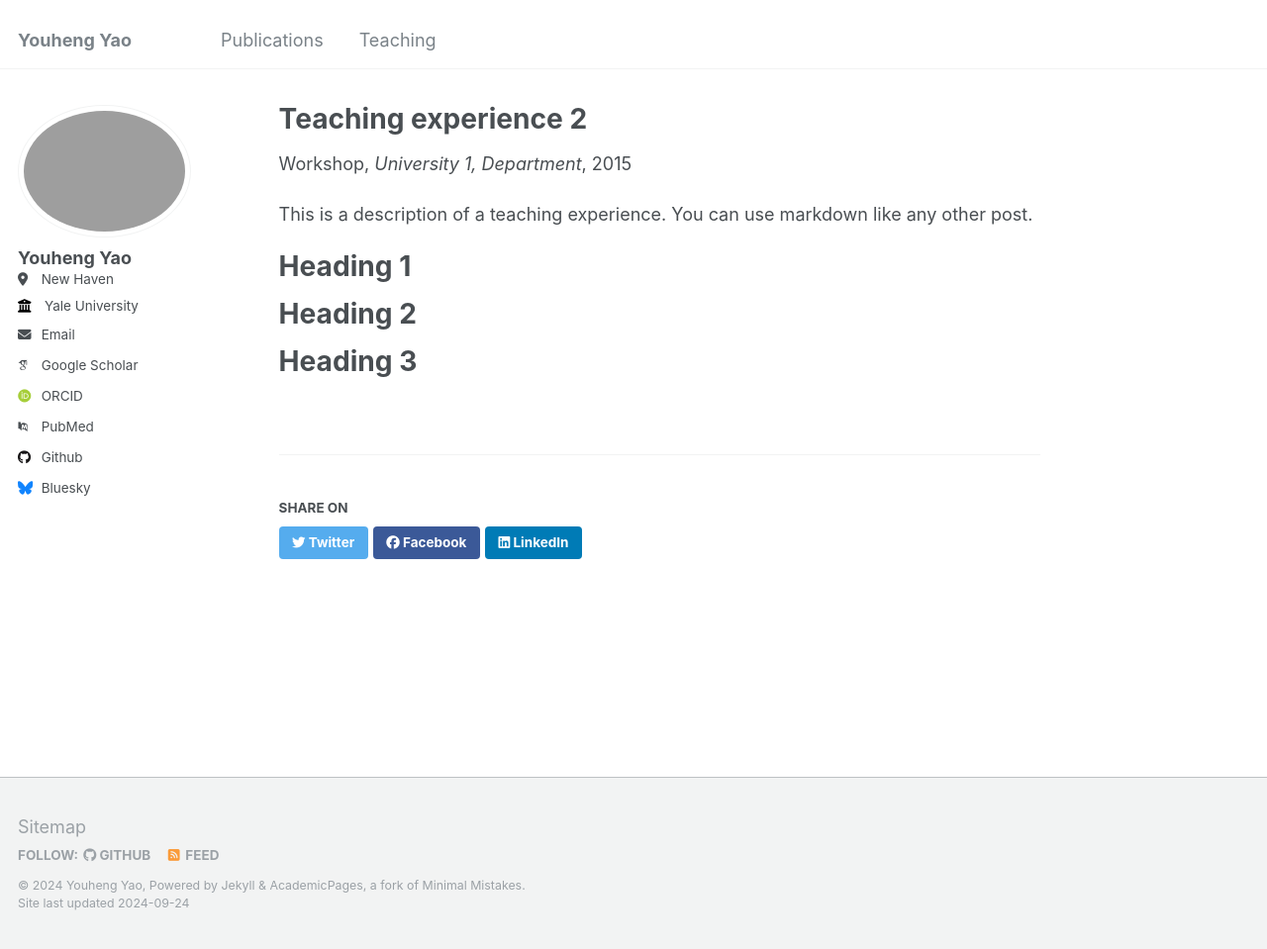
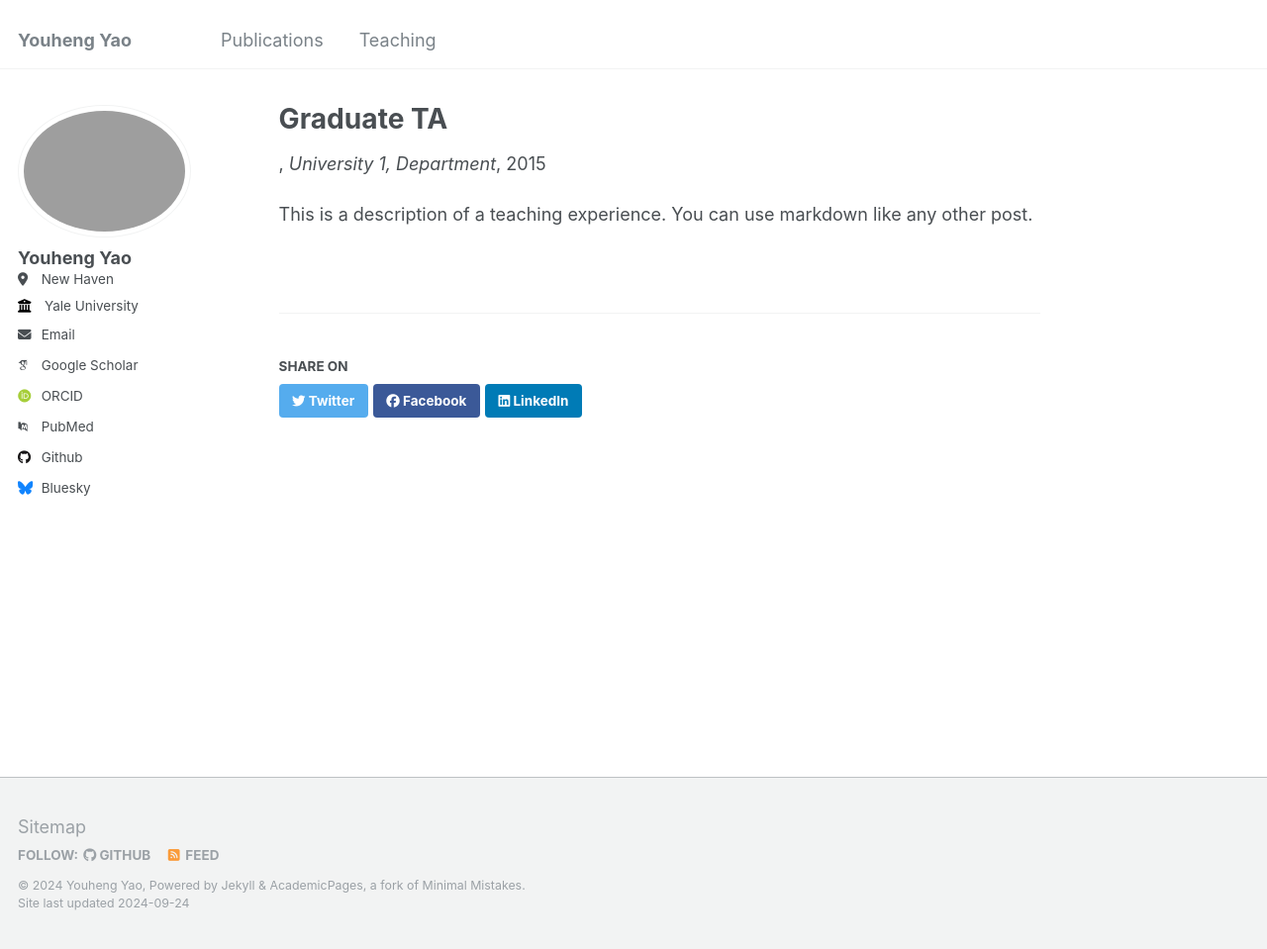
Before and after one commit to LionelYao/LionelYao.github.io, a Jekyll site: the page built from _teaching/2015-spring-teaching-2.md, in a window 1280 px wide and 959 px high. Shown: the whole window at 99% size. Built offline with Jekyll 4.4.1, drawn with Linux system fonts in a browser that asks for light colours; some web fonts are replaced; a file with an impossible date is left out.

Commit message:
Update 2015-spring-teaching-2.md

```diff
--- a/_teaching/2015-spring-teaching-2.md
+++ b/_teaching/2015-spring-teaching-2.md
@@ -1,7 +1,7 @@
 ---
-title: "Teaching experience 2"
+title: "Graduate TA"
 collection: teaching
-type: "Workshop"
+type: ""
 permalink: /teaching/2015-spring-teaching-1
 venue: "University 1, Department"
 date: 2015-01-01
@@ -9,12 +9,3 @@ location: "City, Country"
 ---
 
 This is a description of a teaching experience. You can use markdown like any other post.
-
-Heading 1
-======
-
-Heading 2
-======
-
-Heading 3
-======
```
